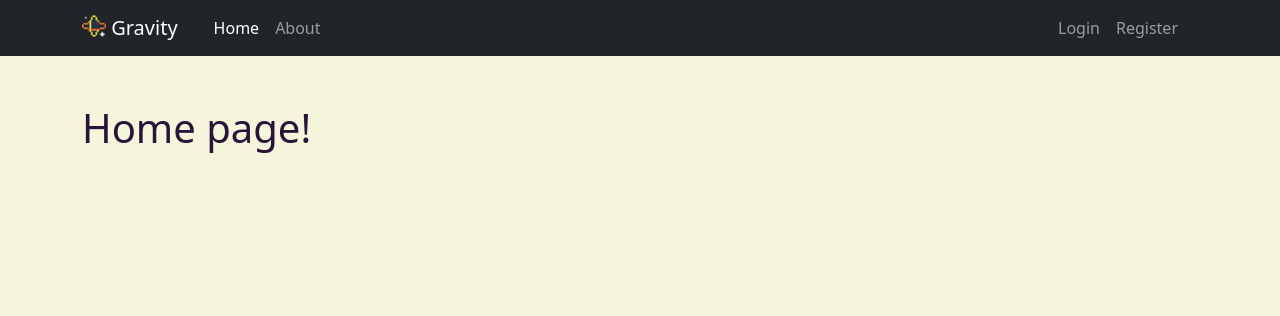
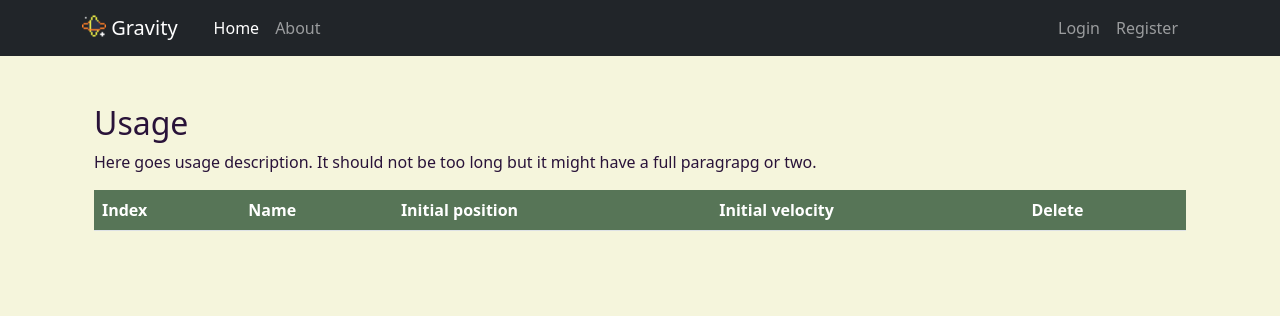
Before and after one commit to SzfanerGit/Gravity, a Flask app: page / in a window 1280 px wide. Shown: the top 316 px of the page. Run offline with Flask 2, Linux system fonts and the light colour scheme; lists and menus that the app fills with data are empty.

Commit message:
Satelite table added to database

```diff
--- a/gravity/main/routes.py
+++ b/gravity/main/routes.py
@@ -6,6 +6,9 @@ main = Blueprint('main', __name__)
 @main.route("/home")
 @main.route("/")
 def home():
+    # user = User(username=form.username.data, email=form.email.data, password=password_hash)
+    # db.session.add(user)
+    # db.session.commit()
     return render_template('home.html')
 
 
--- a/gravity/static/gravity.css
+++ b/gravity/static/gravity.css
@@ -4,7 +4,7 @@
 
 body {
     background-color: beige;
-    color: 	hsl(275, 50%, 15%);
+    color: hsl(275, 50%, 15%);
 }
 
 a:link {
@@ -43,3 +43,8 @@ form .btn:hover {
     margin-right: 20px;
     margin-bottom: 16px;
 }
+
+thead {
+    background-color: hsl(120, 15%, 40%);
+    color: white;
+}
--- a/gravity/templates/home.html
+++ b/gravity/templates/home.html
@@ -5,5 +5,44 @@
 {% endblock title %}
 
 {% block main%}
-    <h1>Home page!</h1>
+    <div class="container">
+        <div class="row">
+            <h2>Usage</h2>
+            <p>Here goes usage description. It should not be too long but it might have a full paragrapg or two.</p>
+        </div>
+        <div class="row">
+            <div class="col-sm-10">
+
+            </div>
+            <div class="col-sm-2">
+
+            </div>
+        </div>
+        <div class="row">
+            <div class="table-responsive">
+                <table class="table table-striped">
+                    <thead>
+                        <tr>
+                            <th>Index</th>
+                            <th>Name</th>
+                            <th>Initial position</th>
+                            <th>Initial velocity</th>
+                            <th>Delete</th>
+                        </tr>
+                    </thead>
+                    <tbody>
+                        {% for row in satelites %}
+                            <tr>
+                                <td>{{ index }}</td>
+                                <td>{{ name }}</td>
+                                <td>{{ pos_0 }}</td>
+                                <td>{{ vel_0 }}</td>
+                                <th>DeleteBtn</th>
+                            </tr>
+                        {% endfor %}
+                    </tbody>
+                </table>
+            </div>
+        </div>
+    </div>
 {% endblock main %}
```
Also changed, not shown: gravity/__init__.py (+8 -0 lines), gravity/database.py (+13 -1 lines), gravity/main/forms.py (added, +28 -0 lines), gravity/simulation/main.py (+13 -11 lines), gravity.db (added), gravity/gravity.db.
